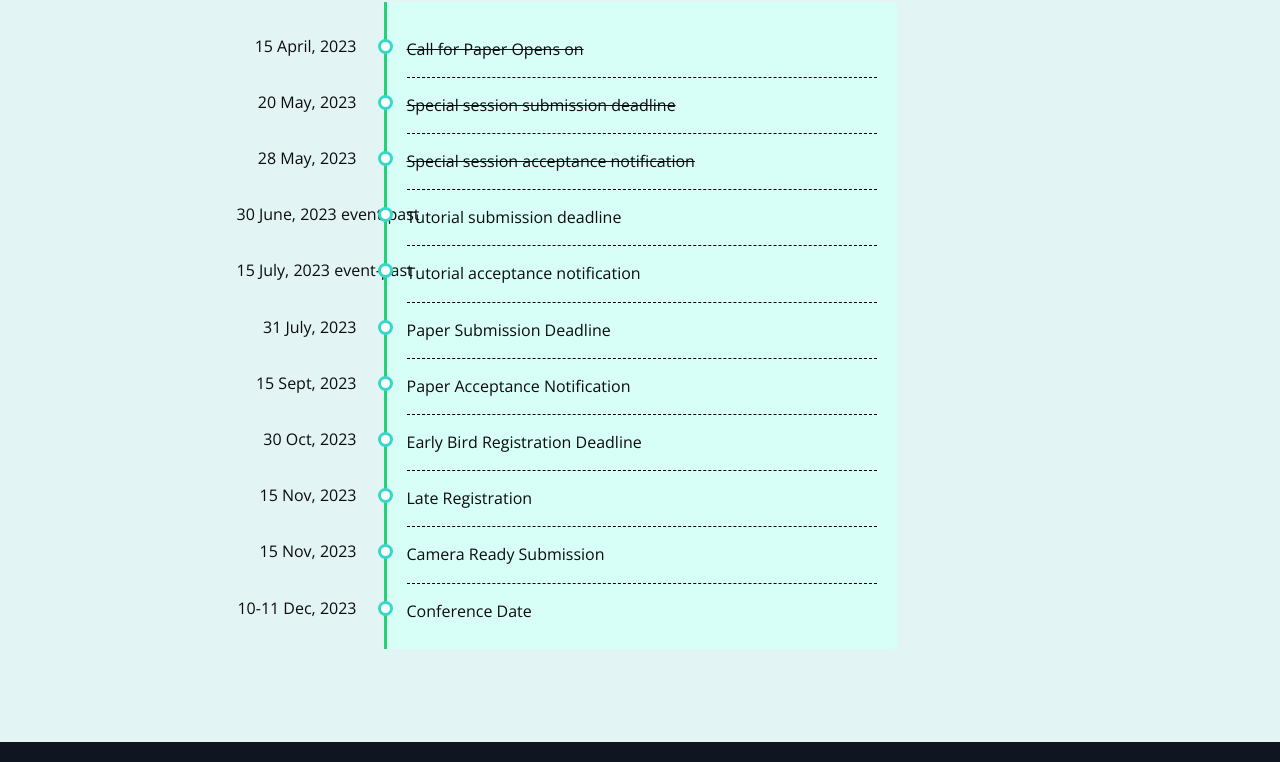
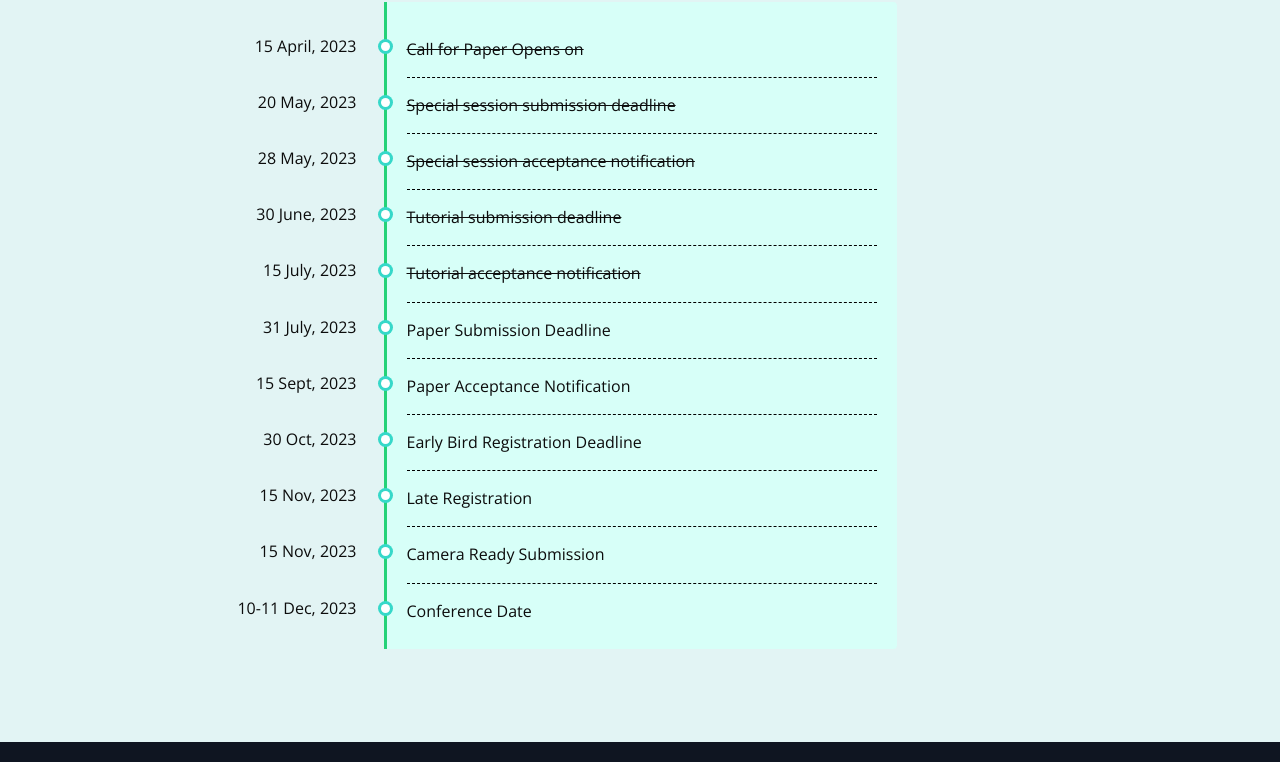
Before and after one commit to PradhumnAgarwal/cvmi-2023, a plain HTML site: page index.html in a window 1280 px wide. Shown: the part 3587-4349 px from the top of the page. Drawn offline with nearby package versions, Linux system fonts and the light colour scheme.

Commit message:
css error fix

```diff
--- a/index.html
+++ b/index.html
@@ -705,11 +705,11 @@
                   Special session acceptance notification
                 </h6>
               </li>
-              <li class="event" data-date="30 June, 2023 event-past">
-                <h6 class="mb-2 pt-2">Tutorial submission deadline</h6>
+              <li class="event" data-date="30 June, 2023">
+                <h6 class="mb-2 pt-2 event-past">Tutorial submission deadline</h6>
               </li>
-              <li class="event" data-date="15 July, 2023 event-past">
-                <h6 class="mb-2 pt-2">Tutorial acceptance notification</h6>
+              <li class="event" data-date="15 July, 2023">
+                <h6 class="mb-2 pt-2 event-past">Tutorial acceptance notification</h6>
               </li>
               <li class="event" data-date="31 July, 2023">
                 <h6 class="mb-2 pt-2">Paper Submission Deadline</h6>
```
